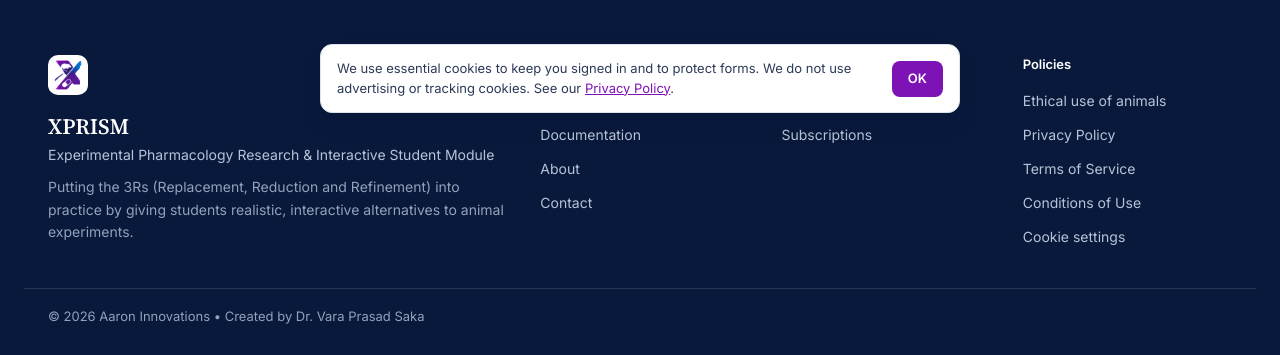
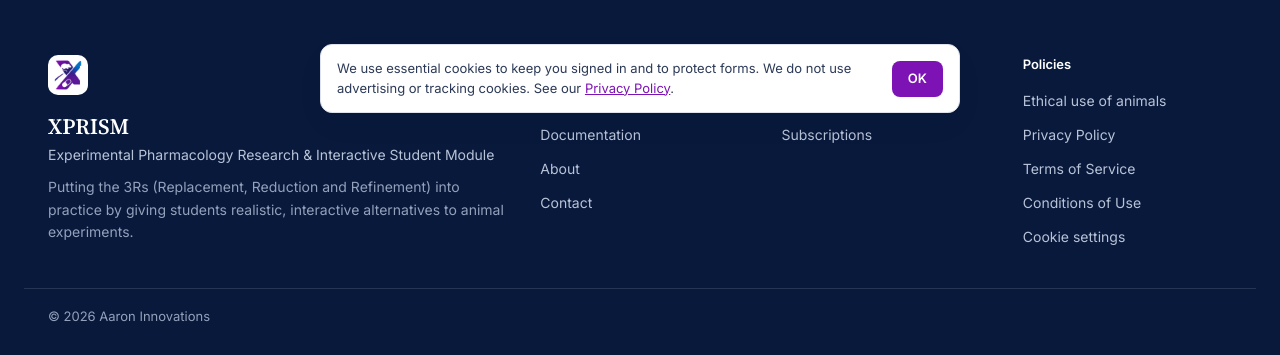
Before and after one commit to vaaroninnovations/XPRISM, a Django app: page /consent/?next=/faculty/attempts/1/ in a window 1280 px wide. Shown: the part 675-1030 px from the top of the page. Run offline with Django 5.2, Linux system fonts and the light colour scheme; the visitor is signed in with stand-in values (Sample User, id 1); data that the repository does not hold is empty.

Commit message:
Remove the creator line from the site footer
The footer now ends with the copyright line. The creator is still named on the About page.

Co-Authored-By: Claude Fable 5.2 <noreply@anthropic.com>

```diff
--- a/lab/tests.py
+++ b/lab/tests.py
@@ -85,7 +85,8 @@ class PublicTests(Base):
         about = self.client.get('/about/')
         for text in ['XPRISM', 'Experimental Pharmacology Research &amp; Interactive Student Module', 'Dr. Vara Prasad Saka', 'Aaron Innovations', 'drvaraprasadsaka@gmail.com']:
             self.assertContains(about, text)
-        self.assertContains(self.client.get('/'), 'Created by Dr. Vara Prasad Saka')
+        self.assertContains(self.client.get('/'), '© 2026 Aaron Innovations</p>')
+        self.assertNotContains(self.client.get('/'), 'Created by')          # the creator is named on the About page, not in the footer
         self.assertNotContains(self.client.get('/'), 'MyCAL')
 
     def test_home_modules_and_documentation_are_public(self):
--- a/templates/base.html
+++ b/templates/base.html
@@ -125,7 +125,7 @@
         <button type="button" data-cookie-settings>Cookie settings</button>
       </nav>
     </div>
-    <p class="xp-footer-legal">© 2026 {{ SITE_INSTITUTION }} • Created by {{ SITE_CREATOR }}</p>
+    <p class="xp-footer-legal">© 2026 {{ SITE_INSTITUTION }}</p>
   </footer>
   {% if NEEDS_ETHICS %}{% include 'lab/_ethics_modal.html' %}{% endif %}
   {% if SHOW_FREE_YEAR %}{% include 'lab/_free_year_modal.html' %}{% endif %}
```
